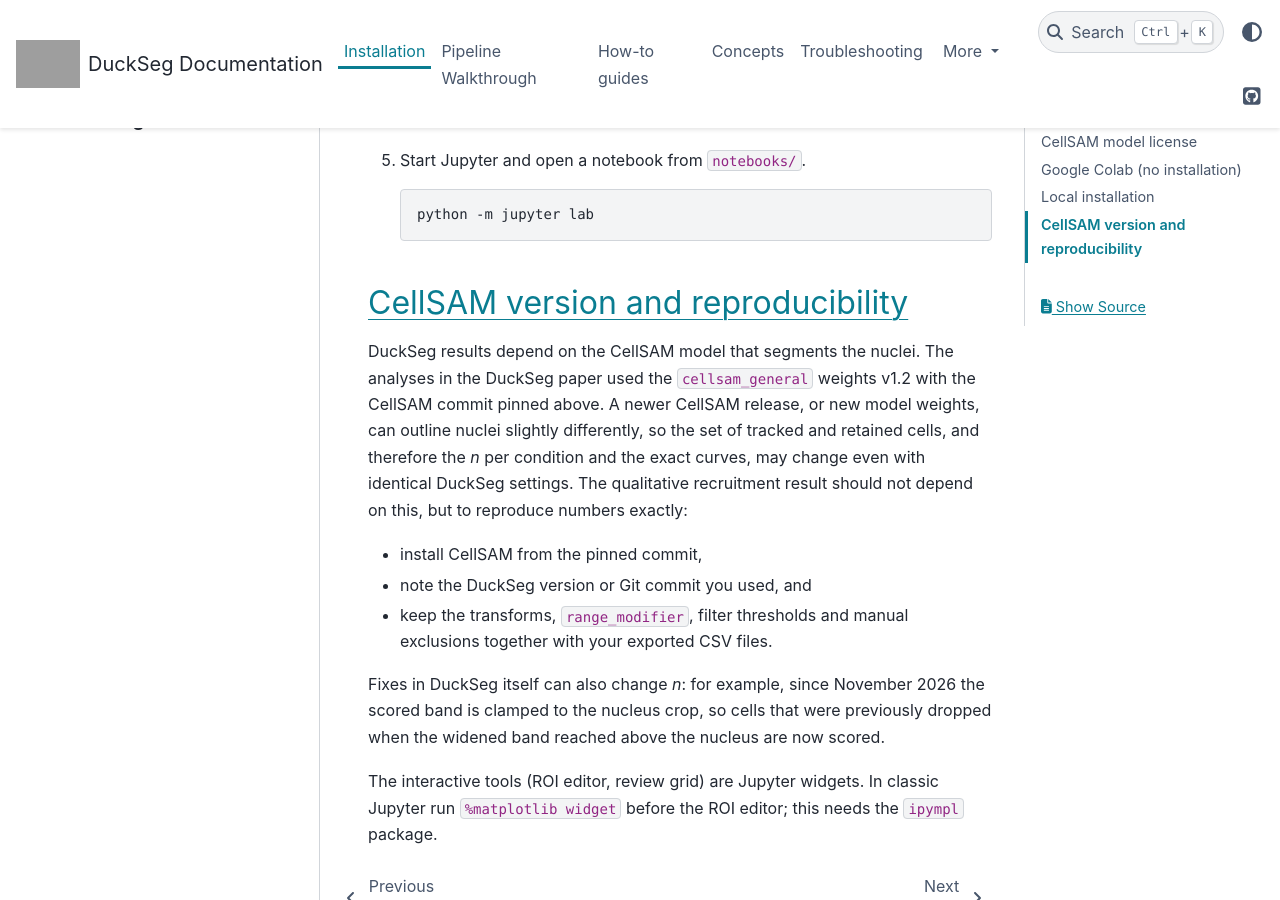
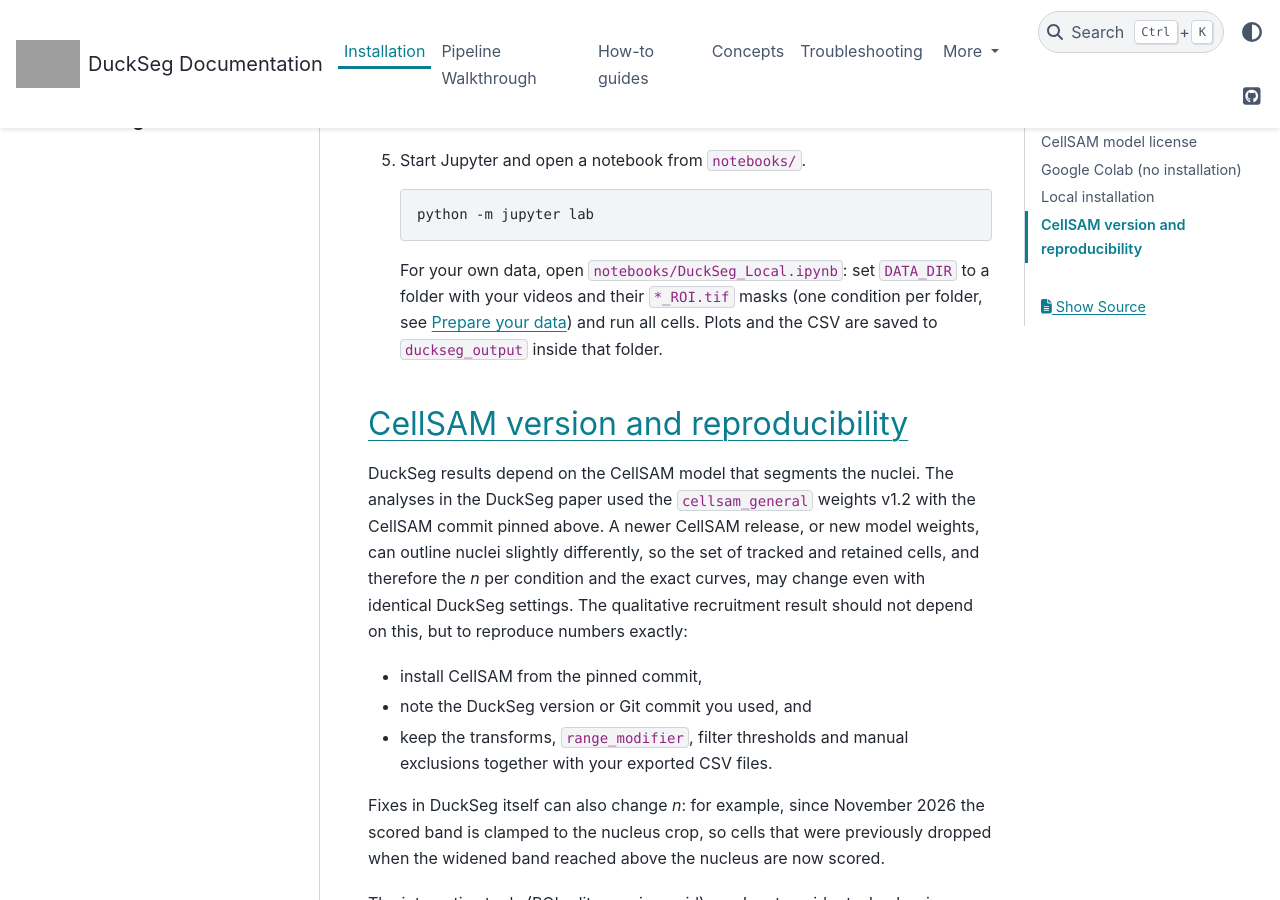
Before and after one commit to ronalabrcns/DuckSeg, a Sphinx documentation site: the page built from docs/installation.rst, in a window 1280 px wide and 900 px high, scrolled down 2843 px. Built offline with Sphinx 7.4.7 and the PyData theme 0.15.4, drawn with Linux system fonts in a browser that asks for light colours; grey boxes are pictures that could not be loaded.

Commit message:
Docs: point to the local notebook in the installation instructions

```diff
--- a/docs/installation.rst
+++ b/docs/installation.rst
@@ -123,6 +123,11 @@ Local installation
 
       python -m jupyter lab
 
+   For your own data, open ``notebooks/DuckSeg_Local.ipynb``: set
+   ``DATA_DIR`` to a folder with your videos and their ``*_ROI.tif`` masks
+   (one condition per folder, see :doc:`guides/data_preparation`) and run all
+   cells. Plots and the CSV are saved to ``duckseg_output`` inside that folder.
+
 CellSAM version and reproducibility
 ===================================
 
```
Also changed, not shown: README.md (+4 -0 lines).
